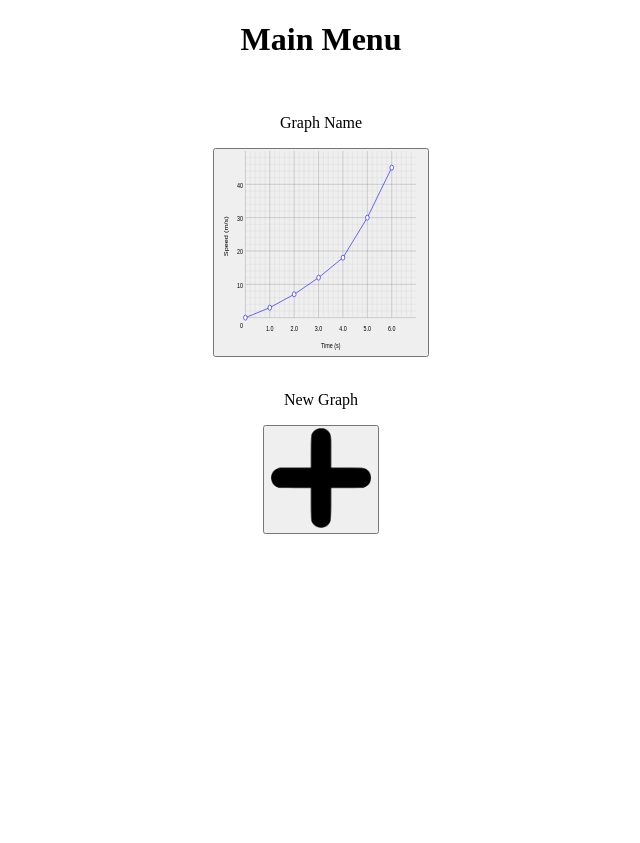
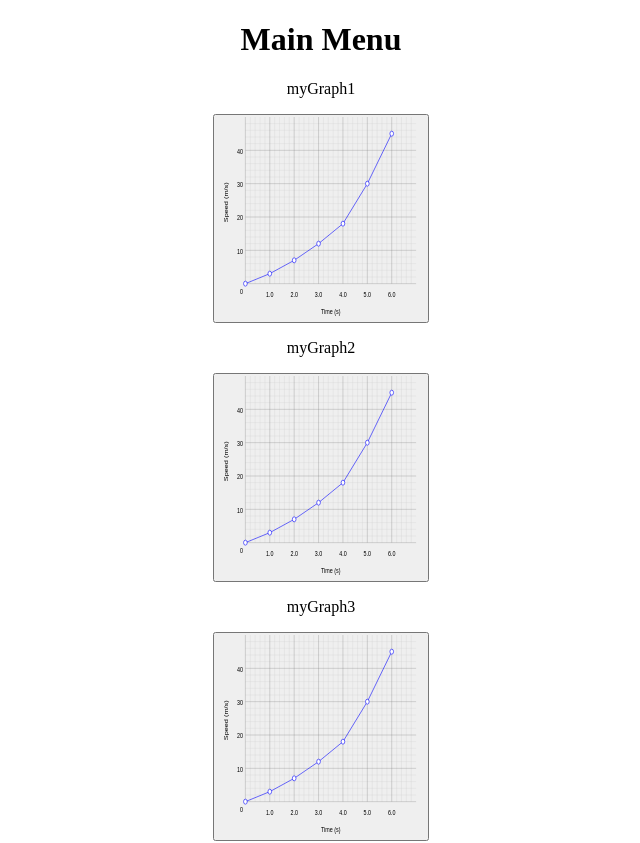
Before and after one commit to alec-horwitz/stock_app_frontend, a React (Create React App) app: page / in a window 1280 px wide. Shown: the top 843 px of the page, without its empty margins (319-959 px from the left). Before the commit the page ends 800 px from the top, so only its background shows below. Built offline with nearby package versions, Linux system fonts and the light colour scheme.

Commit message:
wip make site function intuitivly based on current desgin

```diff
--- a/src/App.js
+++ b/src/App.js
@@ -5,21 +5,25 @@ import Settings from './components/Settings';
 import Suggestions from './components/Suggestions';
 import './App.css';
 
+const graphImg = require('./assets/images/graph.svg')
+
 class App extends Component {
   state={
+    graphs: [{name:"myGraph1", img:graphImg}, {name:"myGraph2", img:graphImg}, {name:"myGraph3", img:graphImg}],
+    graph: null,
     page: "Menu",
     parent: null
   }
-  handleOnClick = (page, parent) => {
-    this.setState({page, parent})
+  handleOnClick = (page, parent, graph=this.state.graph, graphs=this.state.graphs) => {
+    this.setState({page, parent, graph, graphs})
   }
   render() {
     return (
       <div className="App">
-        {this.state.page === "Menu" ? <Menu handleOnClick={this.handleOnClick} /> : null}
-        {this.state.page === "Graph" ? <Graph handleOnClick={this.handleOnClick} /> : null}
-        {this.state.page === "Settings" ? <Settings parent={this.state.parent} handleOnClick={this.handleOnClick} /> : null}
-        {this.state.page === "Suggestions" ? <Suggestions handleOnClick={this.handleOnClick} /> : null}
+        {this.state.page === "Menu" ? <Menu graphs={this.state.graphs} handleOnClick={this.handleOnClick} /> : null}
+        {this.state.page === "Graph" ? <Graph graph={this.state.graph} handleOnClick={this.handleOnClick} /> : null}
+        {this.state.page === "Settings" ? <Settings graph={this.state.graph} graphs={this.state.graphs} parent={this.state.parent} handleOnClick={this.handleOnClick} /> : null}
+        {this.state.page === "Suggestions" ? <Suggestions graph={this.state.graph} handleOnClick={this.handleOnClick} /> : null}
 
       </div>
     );
--- a/src/components/Graph.js
+++ b/src/components/Graph.js
@@ -6,11 +6,11 @@ class Graph extends Component {
   render() {
     return (
       <div className="Graph">
-        <button onClick={()=>this.props.handleOnClick("Menu", "Graph")} >Back</button>
+        <button onClick={()=>this.props.handleOnClick("Menu", "Graph", null)} >Back</button>
         <button onClick={()=>this.props.handleOnClick("Settings", "Graph")} >Settings</button>
         <br/>
-        <h1>Graph Name</h1>
-        <img src={graph} height="400rem" width="300rem"/>
+        <h1>{this.props.graph.name}</h1>
+        <img src={this.props.graph.img} height="400rem" width="300rem"/>
         <br/>
         <br/>
         <button className="SuggestionsButton" onClick={()=>this.props.handleOnClick("Suggestions", "Graph")} >See Suggestions</button>
--- a/src/components/Menu.js
+++ b/src/components/Menu.js
@@ -1,17 +1,20 @@
 import React, { Component } from 'react';
+import MenuItem from '../components/MenuItem';
+import UUID from 'uuid';
 
 const plus = require('../assets/images/plus.png')
-const graph = require('../assets/images/graph.svg')
 
 class Menu extends Component {
+  getGraphs = () => {
+    return this.props.graphs.map(graph => {
+      return <MenuItem key={UUID()} handleOnClick={this.props.handleOnClick} graph={graph}/>
+    })
+  }
   render() {
     return (
       <div className="Menu">
         <h1>Main Menu</h1>
-        <br/>
-        <p>Graph Name</p>
-        <button className="GraphButton" onClick={()=>this.props.handleOnClick("Graph", "Menu")} ><img src={graph} height="200rem" width="200rem"/></button>
-        <br/>
+        {this.getGraphs()}
         <br/>
         <p>New Graph</p>
         <button className="GraphButton" onClick={()=>this.props.handleOnClick("Settings", "Menu")} ><img src={plus} height="100rem" width="100rem"/></button>
--- /dev/null
+++ b/src/components/MenuItem.js
@@ -0,0 +1,17 @@
+import React, { Component } from 'react';
+
+const graph = require('../assets/images/graph.svg')
+
+class Menu extends Component {
+  render() {
+    return (
+      <div className="MenuItem">
+        <p>{this.props.graph.name}</p>
+        <button className="GraphButton" onClick={()=>this.props.handleOnClick("Graph", "Menu", this.props.graph)} ><img src={this.props.graph.img} height="200rem" width="200rem"/></button>
+        <br/>
+      </div>
+    );
+  }
+}
+
+export default Menu;
--- a/src/components/Settings.js
+++ b/src/components/Settings.js
@@ -1,6 +1,14 @@
 import React, { Component } from 'react';
 
 class Settings extends Component {
+  state = {
+    GraphName: this.props.graph.name
+  }
+
+  handleGraphNameChange = (e) => {
+    this.setState({GraphName: e.target.value})
+  }
+
   render() {
   	console.log(this.props)
     return (
@@ -16,7 +24,8 @@ class Settings extends Component {
         name="GraphName"
         id="GraphName"
         className="GraphName"
-        value={"Something"}
+        onChange={this.handleGraphNameChange}
+        value={this.state.GraphName}
         />
         <br/>
         <h4>Graph</h4>
```
